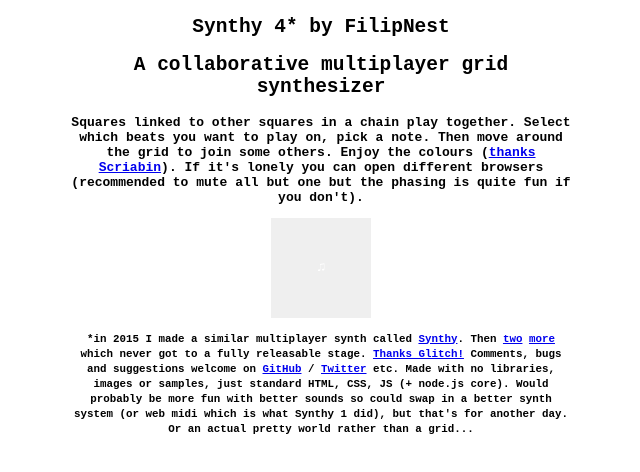
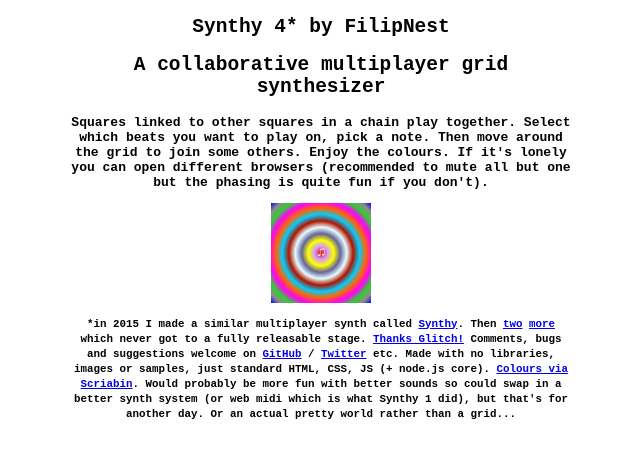
Before and after one commit to FilipNest/synthy4, a website: page index.html in a window 1280 px wide. Shown: the whole page, without its empty margins (319-959 px from the left). Drawn offline with Linux system fonts and the light colour scheme.

Commit message:
🍉🌟 Checkpoint ./static/style.css:8756428/45 ./index.html:8756428/16376

```diff
--- a/index.html
+++ b/index.html
@@ -3,12 +3,11 @@
   <head>
     <meta charset="UTF-8" />
     <meta name="viewport" content="width=device-width, initial-scale=1" />
-    <title>Musical Grid</title>
+    <title>Synthy 4 - By FilipNest</title>
     <link rel="stylesheet" href="/static/style.css" />
   </head>
 
   <body data-holding="true">
-
     <section id="intro">
       <h1>
         Synthy 4* by FilipNest
@@ -19,11 +18,9 @@
       <p>
         Squares linked to other squares in a chain play together. Select which
         beats you want to play on, pick a note. Then move around the grid to
-          join some others. Enjoy the colours (<a
-            href="https://en.wikipedia.org/wiki/Clavier_%C3%A0_lumi%C3%A8res"
-            >thanks Scriabin</a
-          >). If it's lonely you can open different browsers (recommended to
-          mute all but one but the phasing is quite fun if you don't).
+        join some others. Enjoy the colours. If it's lonely you can open
+        different browsers (recommended to mute all but one but the phasing is
+        quite fun if you don't).
       </p>
       <button id="start">♫</button>
       <p>
@@ -36,12 +33,15 @@
           <a href="https://glitch.com/~filipnest-synthy4">Thanks Glitch!</a>
           Comments, bugs and suggestions welcome on
           <a href="https://github.com/filipnest/synthy4">GitHub</a> /
-            <a href="https://twitter.com/filipnest">Twitter</a> etc. Made with
-            no libraries, images or samples, just standard HTML, CSS, JS (+
-            node.js core). Would probably be more fun with better sounds so
-            could swap in a better synth system (or web midi which is what
-            Synthy 1 did), but that's for another day. Or an actual pretty world
-            rather than a grid...
+          <a href="https://twitter.com/filipnest">Twitter</a> etc. Made with no
+          libraries, images or samples, just standard HTML, CSS, JS (+ node.js
+          core).
+          <a href="https://en.wikipedia.org/wiki/Clavier_%C3%A0_lumi%C3%A8res"
+            >Colours via Scriabin</a
+          >. Would probably be more fun with better sounds so could swap in a
+          better synth system (or web midi which is what Synthy 1 did), but
+          that's for another day. Or an actual pretty world rather than a
+          grid...
         </small>
       </p>
     </section>
--- a/static/style.css
+++ b/static/style.css
@@ -145,6 +145,6 @@
   height: 100px;
   padding: 1em;
   margin: auto;
-  background; radial-gradient(center,#ff0000,#cf9bff,#ffff00,#65659a,#e4fbff,#ae1600,#00cdff,#ff6500,#ff00ff,#2fcd30,#8d8b8d,#0000fe);
+  background: radial-gradient(#ff0000,#cf9bff,#ffff00,#65659a,#e4fbff,#ae1600,#00cdff,#ff6500,#ff00ff,#2fcd30,#8d8b8d,#0000fe);
   color: white;
 }
```
Lines whose indentation alone changed are shown as unchanged.
